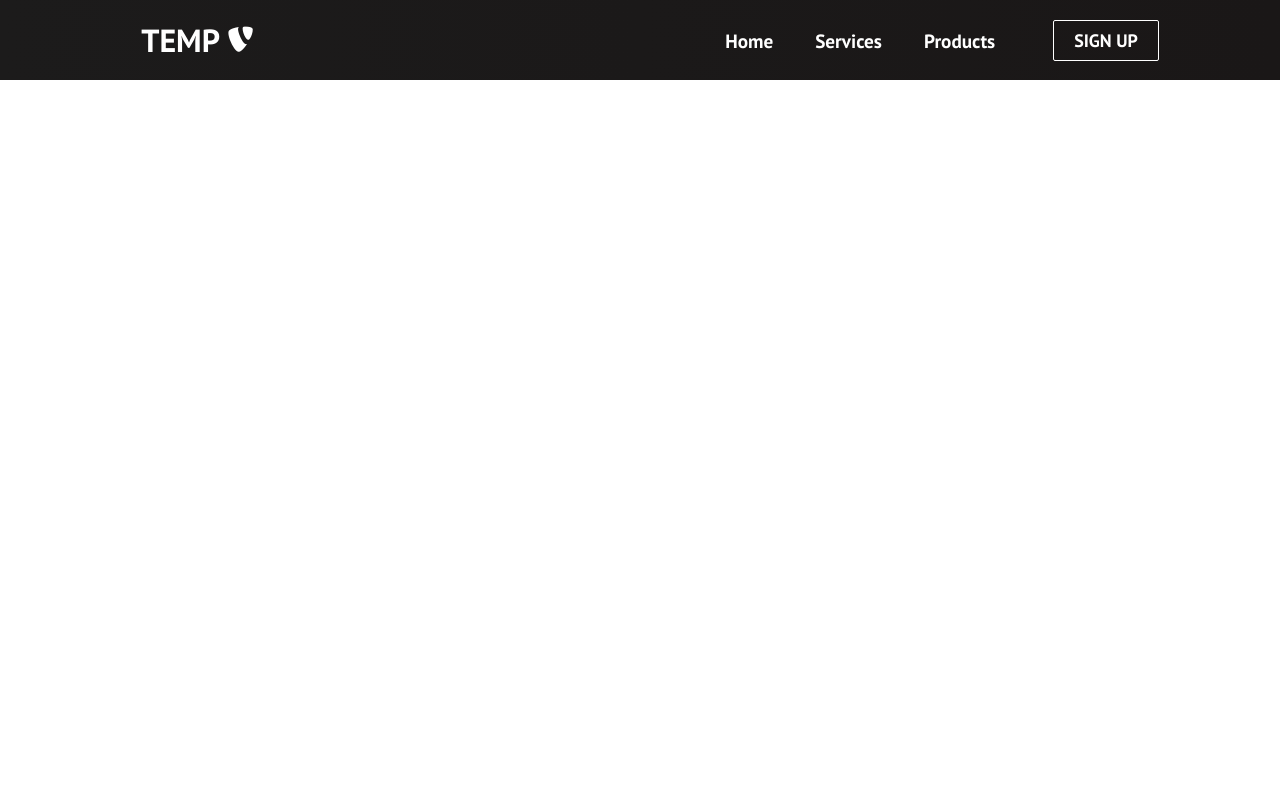
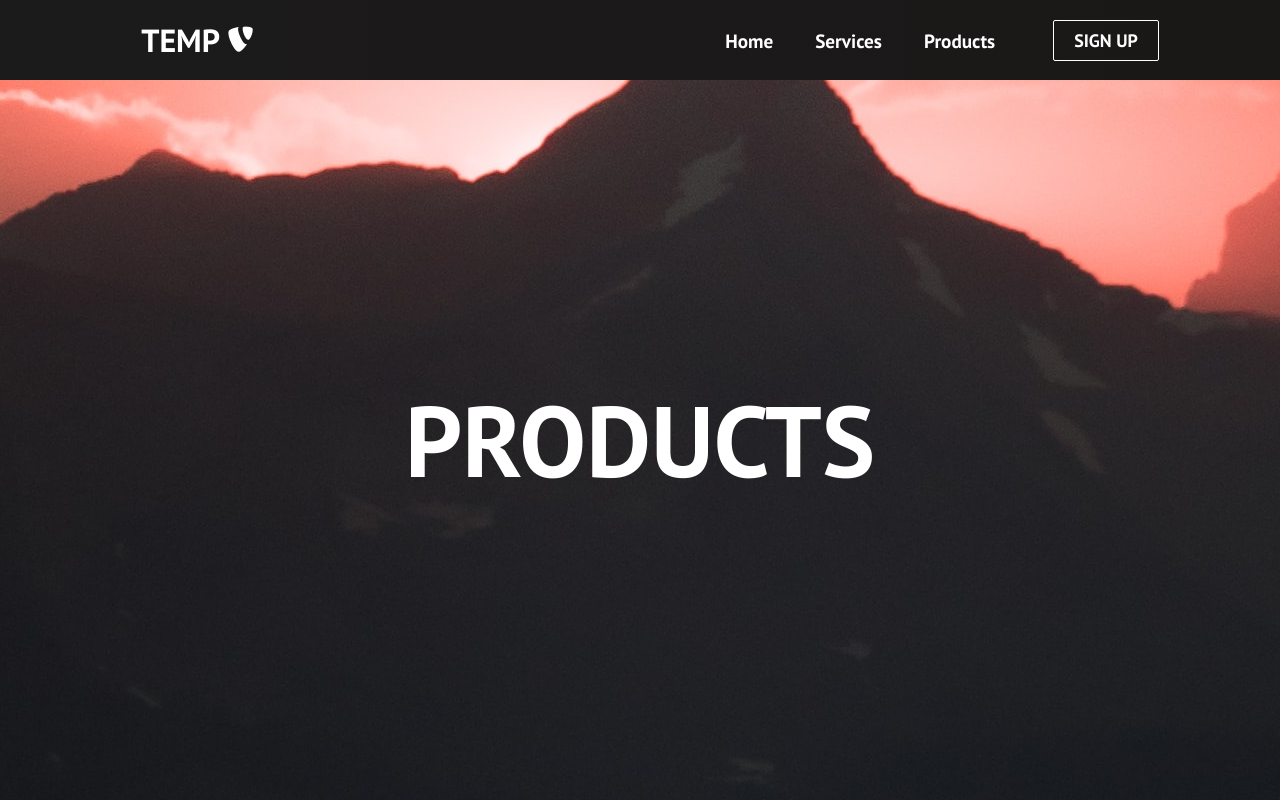
Before and after one commit to Viciiiz/barebone-react-app-template, a React (Create React App) app: page /products in a window 1280 px wide. Built offline with nearby package versions, Linux system fonts and the light colour scheme.

Commit message:
create pages

```diff
--- a/src/App.js
+++ b/src/App.js
@@ -3,9 +3,9 @@
 import './App.css';
 import Home from './components/pages/Home';
 import { BrowserRouter as Router, Routes, Route } from 'react-router-dom';
-// import Services from './components/pages/Services';
-// import Products from './components/pages/Products';
-// import SignUp from './components/pages/SignUp';
+import Services from './components/pages/Services';
+import Products from './components/pages/Products';
+import SignUp from './components/pages/SignUp';
 
 function App() {
   return (
@@ -14,9 +14,9 @@
         <Navbar />
         <Routes>
           <Route path='/' exact element={<Home/>} />
-          {/* <Route path='/services' component={Services} />
-          <Route path='/products' component={Products} />
-          <Route path='/sign-up' component={SignUp} /> */}
+          <Route path='/services' element={<Services/>} />
+          <Route path='/products' element={<Products/>} />
+          <Route path='/sign-up' element={<SignUp/>} />
         </Routes>
       </Router>
     </>
--- /dev/null
+++ b/src/components/pages/Products.js
@@ -0,0 +1,6 @@
+import React from 'react';
+import '../../App.css';
+
+export default function Products() {
+  return <h1 className='products'>PRODUCTS</h1>;
+}
--- /dev/null
+++ b/src/components/pages/Services.js
@@ -0,0 +1,6 @@
+import React from 'react';
+import '../../App.css';
+
+export default function Services() {
+  return <h1 className='services'>SERVICES</h1>;
+}
--- /dev/null
+++ b/src/components/pages/SignUp.js
@@ -0,0 +1,6 @@
+import React from 'react';
+import '../../App.css';
+
+export default function SignUp() {
+  return <h1 className='sign-up'>SIGN UP</h1>;
+}
```
